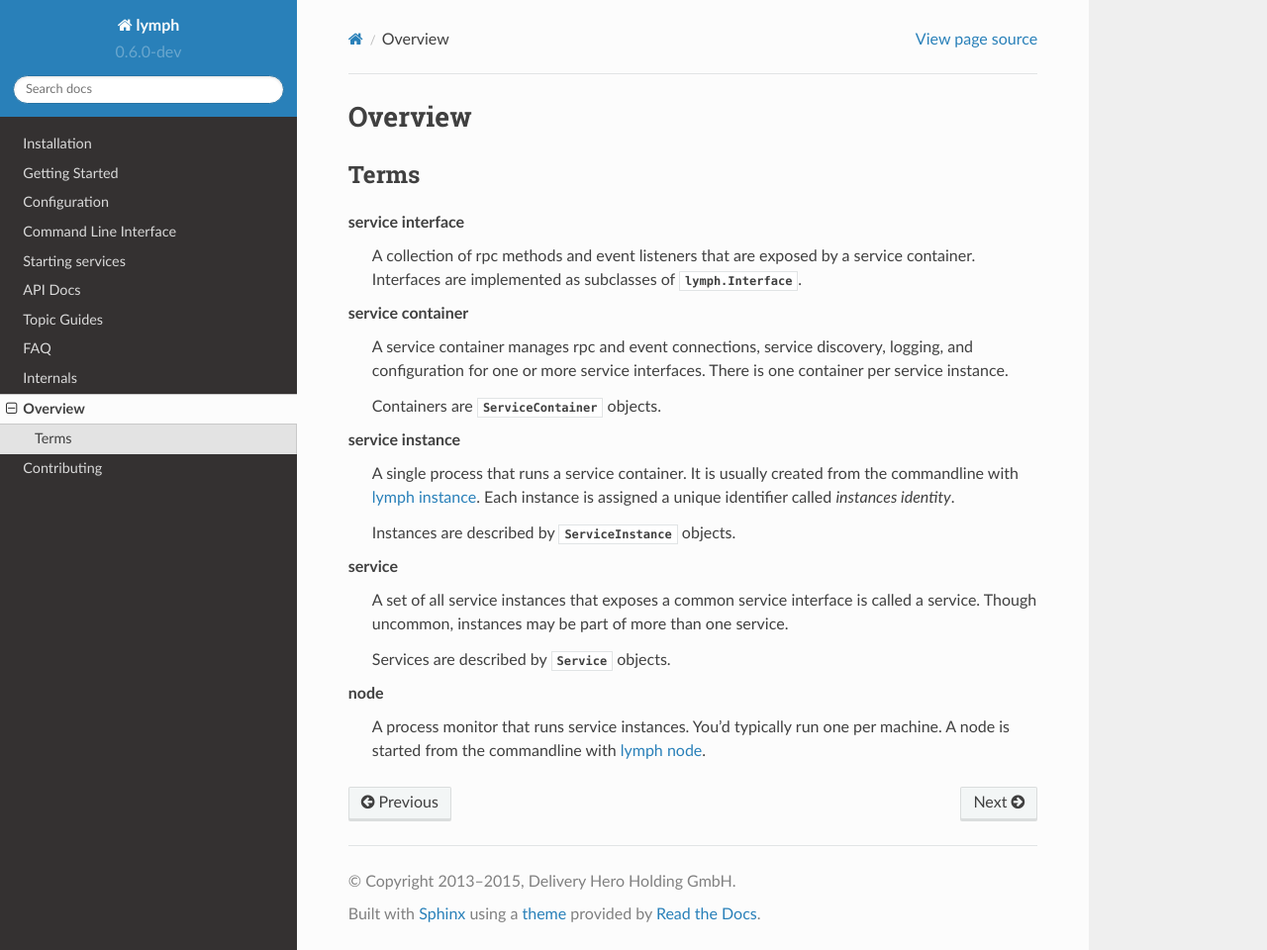
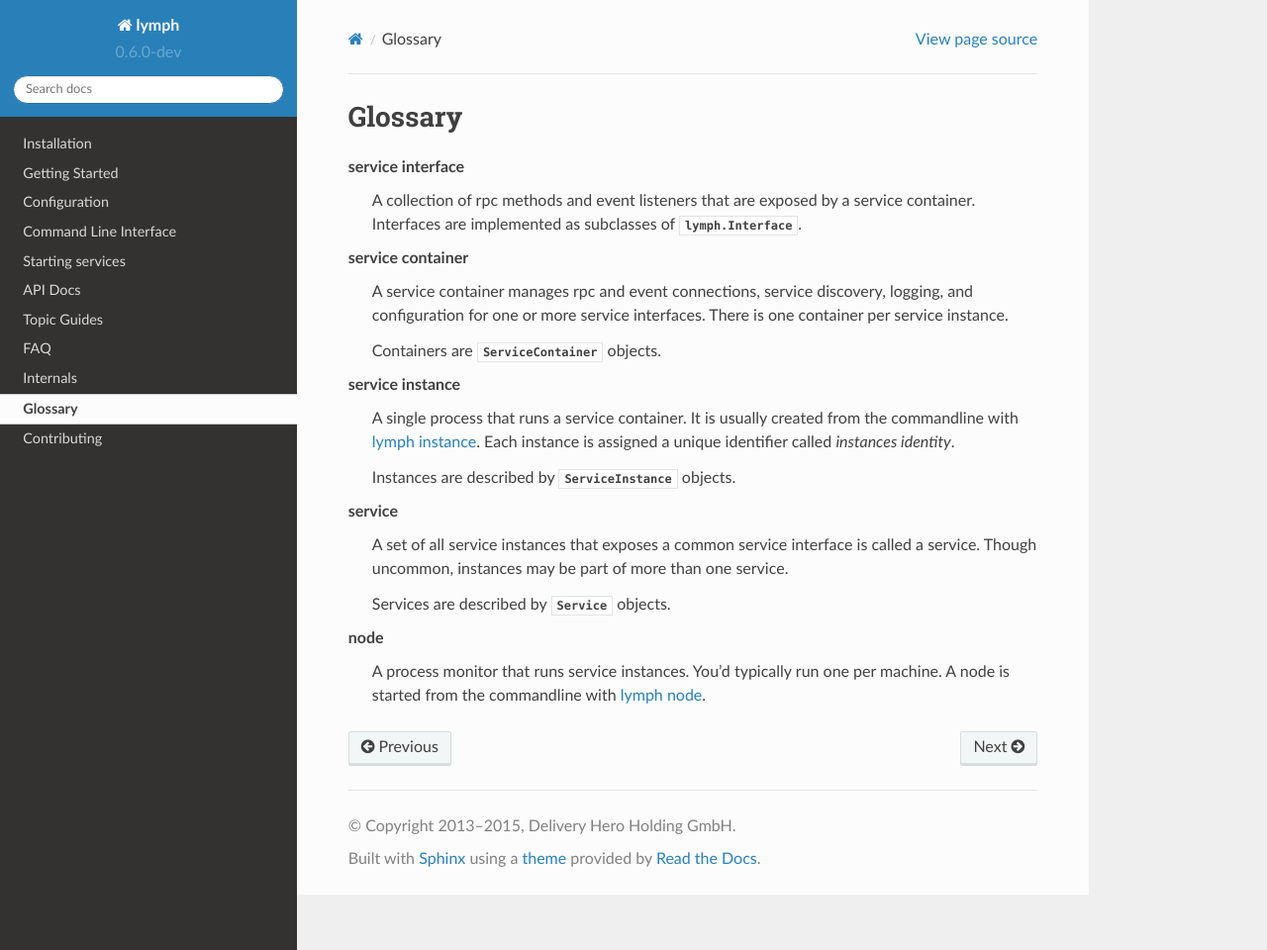
Before and after one commit to deliveryhero/lymph, a Sphinx documentation site: the page built from docs/glossary.rst, in a window 1280 px wide and 960 px high. Shown: the whole window at 99% size. Built offline with Sphinx 7.4.7 and the Read the Docs theme 2.0.0, drawn with Linux system fonts in a browser that asks for light colours; formulas are drawn with MathJax 3; pages that are not in the unit, such as notebooks, are missing from menus.

Commit message:
simplify glossary

```diff
--- a/docs/glossary.rst
+++ b/docs/glossary.rst
@@ -1,9 +1,5 @@
-Overview
+Glossary
 ========
-
-
-Terms
-~~~~~
 
 .. glossary::
 
```
